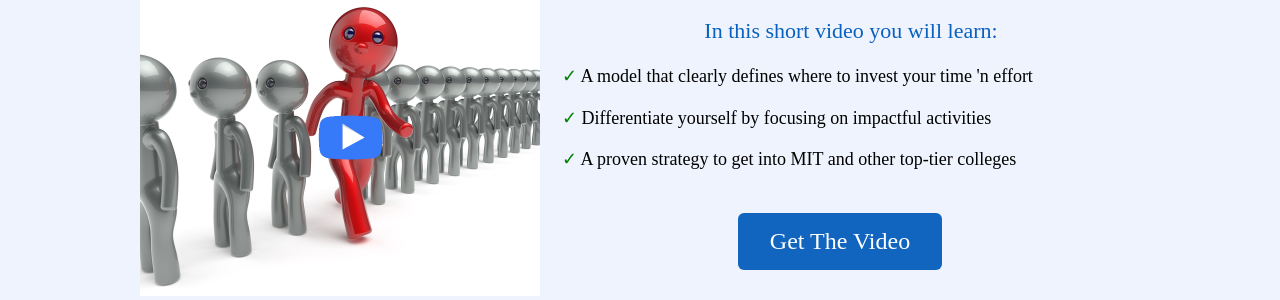
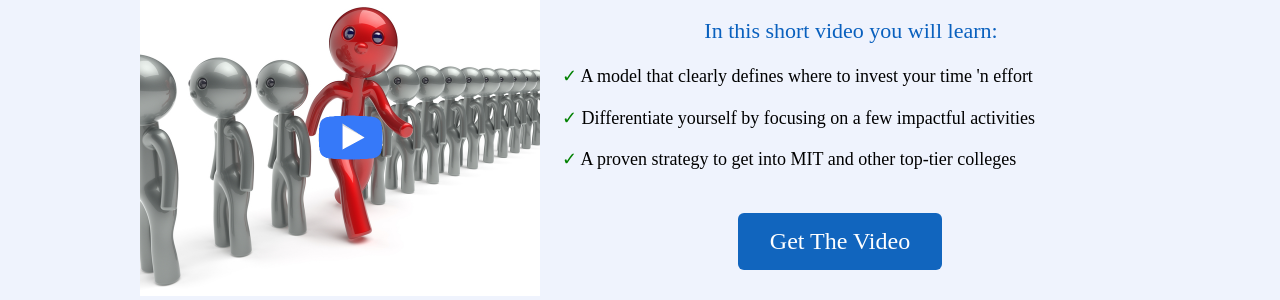
Before and after one commit to radicalcollegestrategies/radicalcollegestrategies.github.io, a Jekyll site: the page built from pages/YourJourney.md, in a window 1280 px wide. Shown: the part 315-615 px from the top of the page. Built offline with Jekyll 4.4.1, drawn with Linux system fonts in a browser that asks for light colours; some web fonts are replaced.

Commit message:
few activities

```diff
--- a/pages/YourJourney.md
+++ b/pages/YourJourney.md
@@ -14,7 +14,7 @@ permalink: /YourJourney/
     <ul class="yes"><h3>In this short video you will learn:</h3>
 
     <li style="margin-bottom:20px">A model that clearly defines where to invest your time 'n effort</li>
-    <li style="margin-bottom:20px">Differentiate yourself by focusing on impactful activities</li>
+    <li style="margin-bottom:20px">Differentiate yourself by focusing on a few impactful activities</li>
     <li>A proven strategy to get into MIT and other top-tier colleges</li>
     </ul>
 
```
